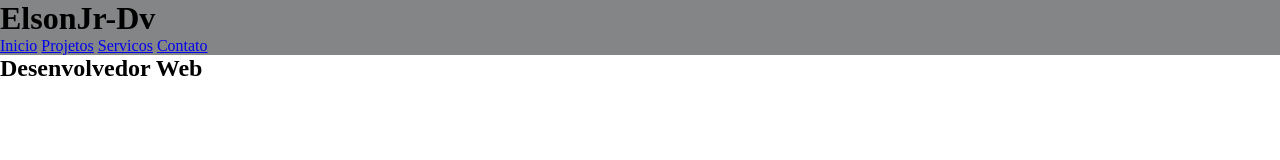
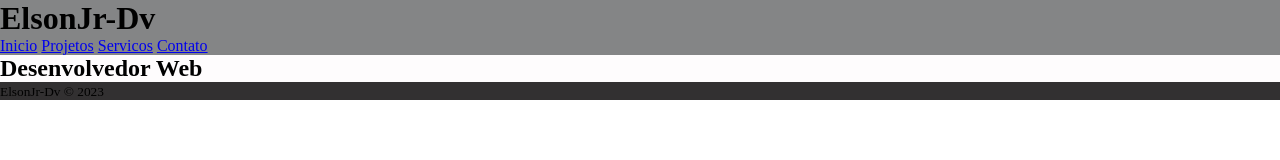
Before and after one commit to ElsonJuniorDev/ElsonJuniorDev.github.io, a plain HTML site: page index.html in a window 1280 px wide. Drawn offline with Linux system fonts and the light colour scheme.

Commit message:
Footer adcionado algumas alterações no css

```diff
--- a/asses/style.css
+++ b/asses/style.css
@@ -20,3 +20,16 @@
     width: 100%;
 
 }
+
+/*Contant*/
+
+.content{
+    background-color: var(--branco);
+}
+
+
+/*footer*/
+
+.footer {
+    background-color: var(--dackcinza);
+}
--- a/index.html
+++ b/index.html
@@ -23,5 +23,9 @@
            <h1>Desenvolvedor Web</h1>
         </section>
     </main>
+
+    <footer class="footer">
+        <small>ElsonJr-Dv &copy; 2023</small>
+    </footer>
 </body>
 </html>
```
